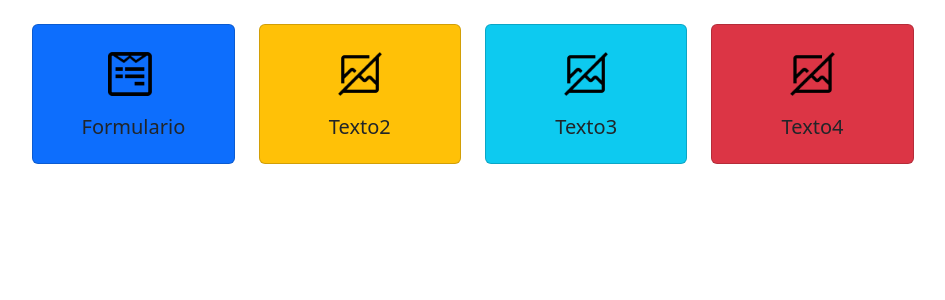
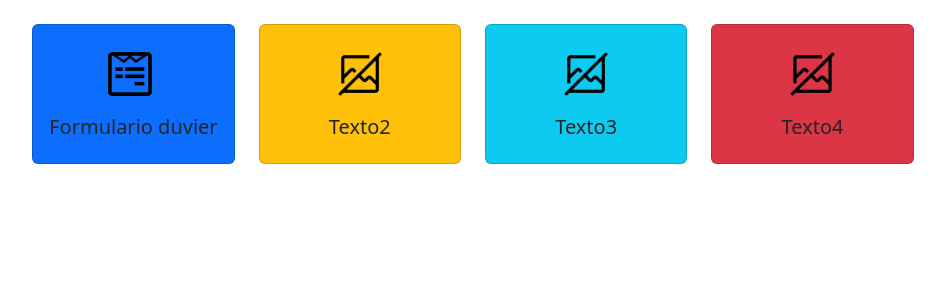
Before and after one commit to andreslondono00/powerpc, a PHP site: page / in a window 1280 px wide. Shown: the part 72-372 px from the top of the page, without its empty margins (167-1112 px from the left). Run offline with PHP 8.4, Linux system fonts and the light colour scheme.

Commit message:
cambio duver

```diff
--- a/index.php
+++ b/index.php
@@ -36,7 +36,7 @@
                         <img src="images/formulario.png" class="card-img-center w-25">
                       </div>
                       <div class="card-body">
-                        <h5 class="card-title text-center">Formulario</h5>
+                        <h5 class="card-title text-center">Formulario duvier</h5>
                       </div>
                     </a>
                   </div>
```
